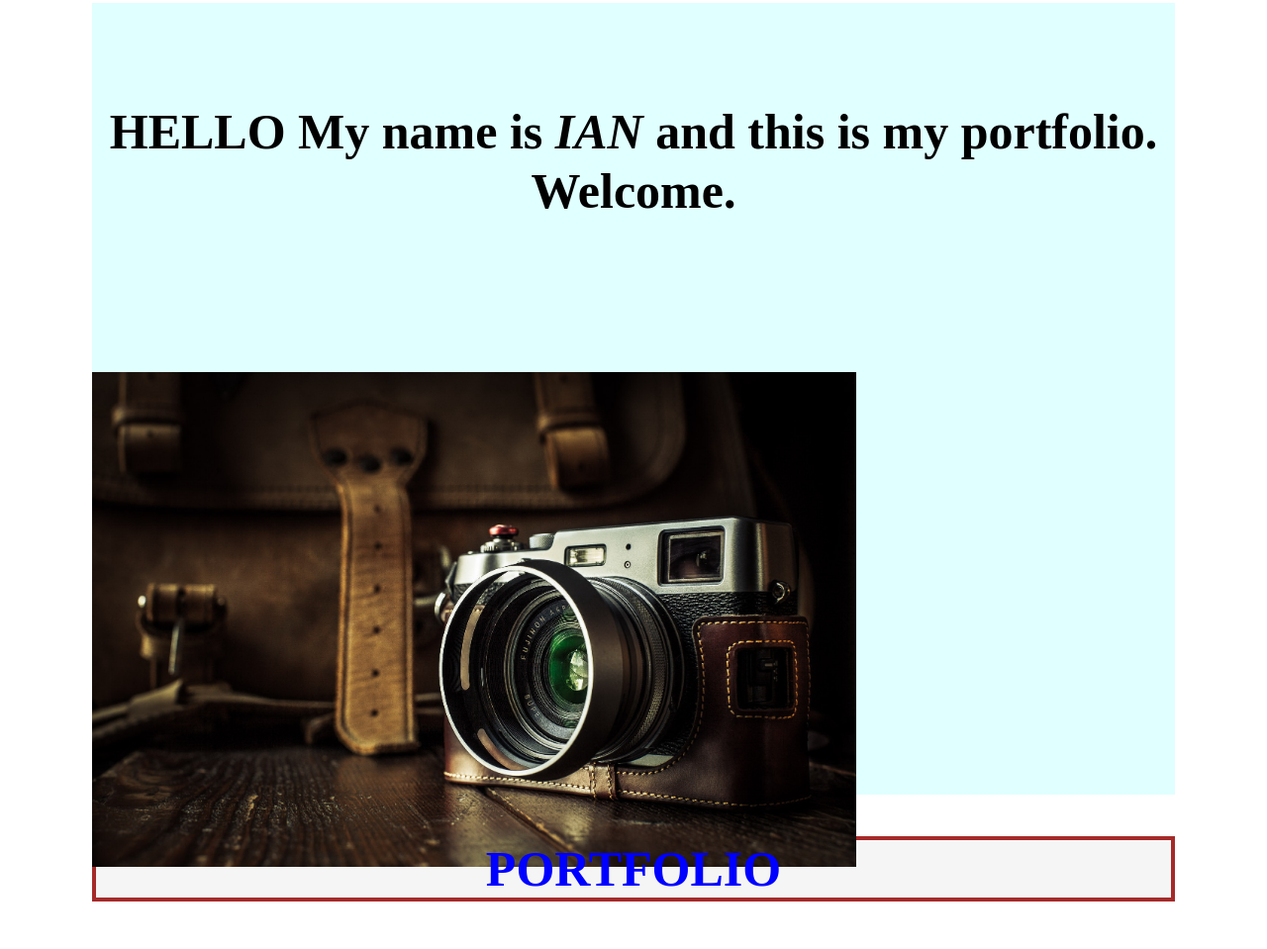
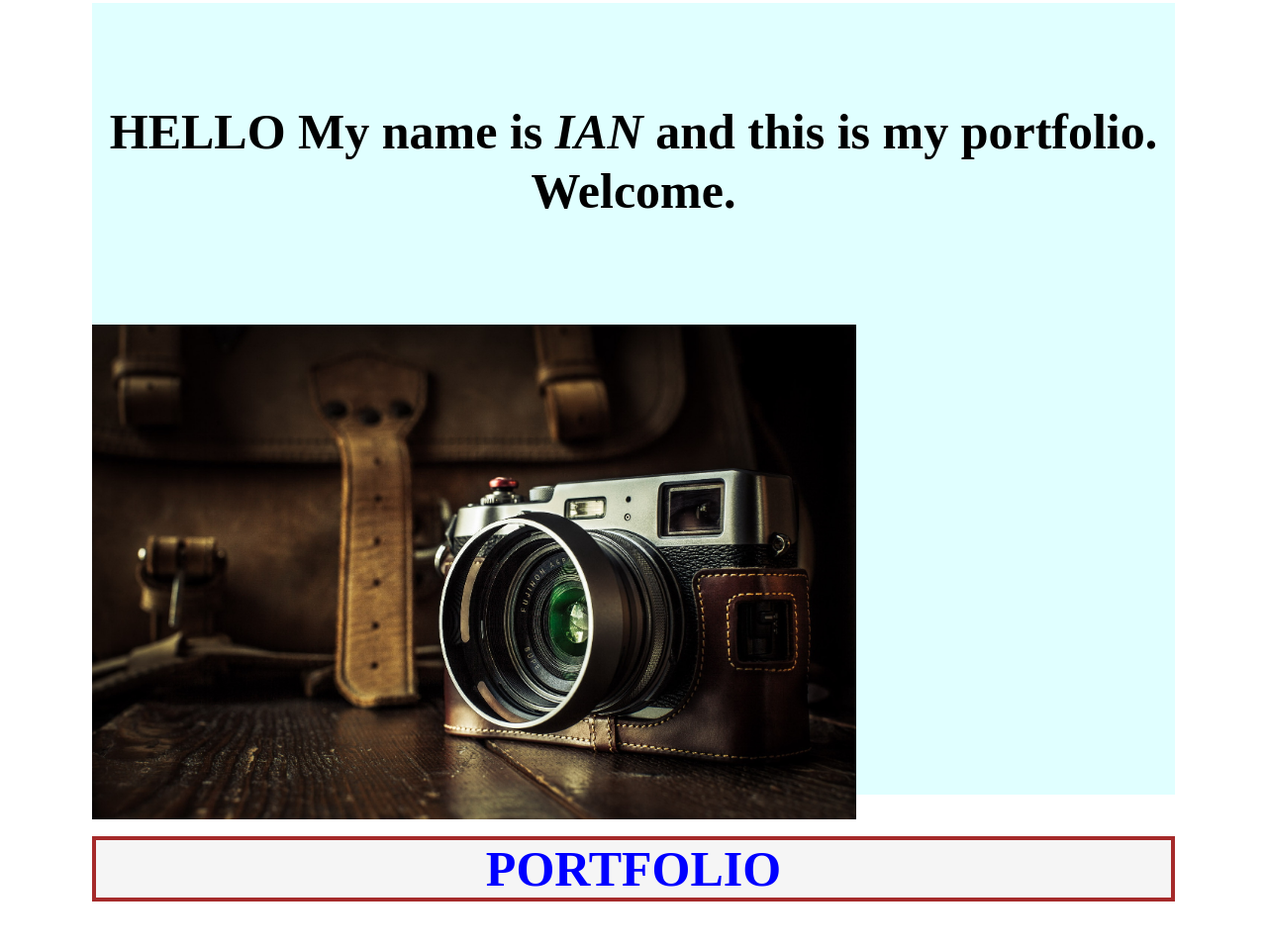
Before and after one commit to Ianwanarua/mywebproject, a plain HTML site: page photo.html in a window 1280 px wide. Shown: the part 228-1187 px from the top of the page at 99% size. Drawn offline with Linux system fonts and the light colour scheme.

Commit message:
Update photo.css

```diff
--- a/photo.css
+++ b/photo.css
@@ -33,10 +33,7 @@ a{
     padding-bottom: 2em;
 }
 .pic{
-    margin-top: 3em;
-    width: 300;
-    margin-right: 8em;
-    height: 550px;
+
 }
 .display{
     display: flex;
```
